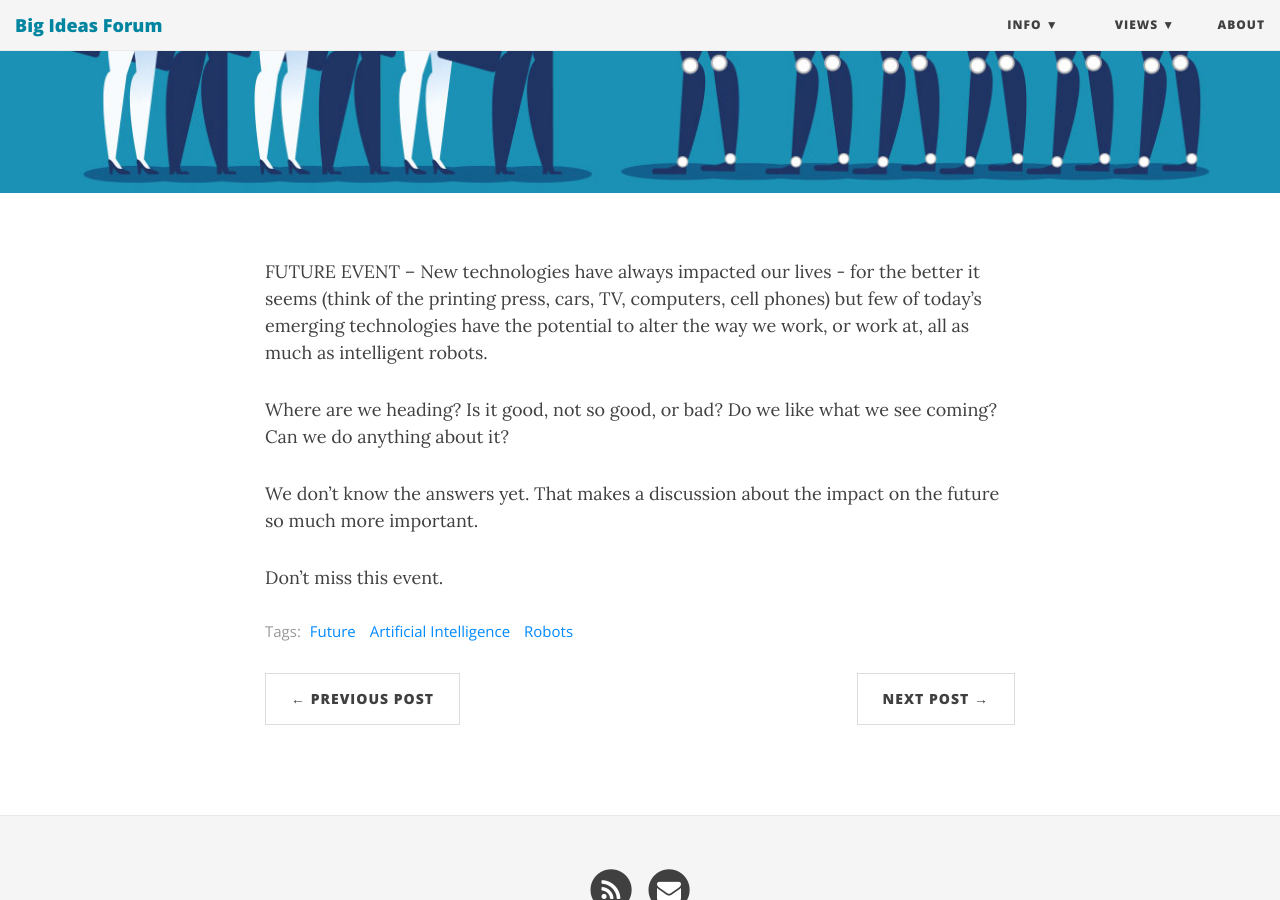
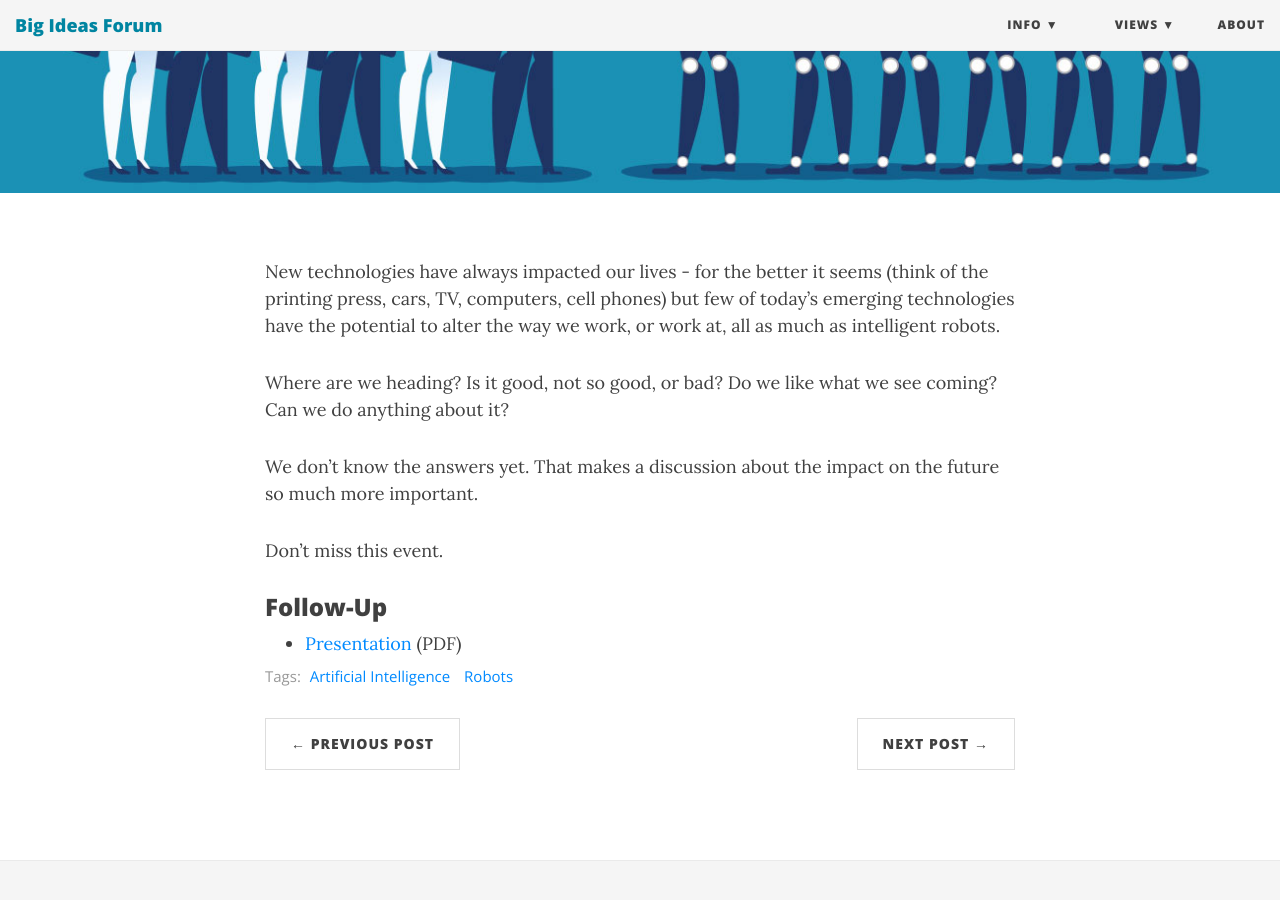
Before and after one commit to BigIdeasForum/bigideasforum.github.io, a Jekyll site: the page built from _posts/2019/2019-04-04-ai-robots-work.md, in a window 1280 px wide and 900 px high, scrolled down 393 px. Built offline with Jekyll 4.4.1, drawn with Linux system fonts in a browser that asks for light colours; nearby versions of some CDN libraries.

Commit message:
Update presentation

```diff
--- a/_posts/2019/2019-04-04-ai-robots-work.md
+++ b/_posts/2019/2019-04-04-ai-robots-work.md
@@ -3,15 +3,19 @@ layout: post
 title:  AI, Robots, and the Future of Work
 subtitle: Human Value in a Digital World
 date:   2019-04-04 19:00:00
-categories: Torben
-tags: [Future, Artificial Intelligence, Robots]
+categories: Torben, Phil
+tags: [Artificial Intelligence, Robots]
 bigimg: /img/future_of_work.jpg
 ---
 
-FUTURE EVENT -- New technologies have always impacted our lives - for the better it seems (think of the printing press, cars, TV, computers, cell phones) but few of today’s emerging technologies have the potential to alter the way we work, or work at, all as much as intelligent robots.
+New technologies have always impacted our lives - for the better it seems (think of the printing press, cars, TV, computers, cell phones) but few of today’s emerging technologies have the potential to alter the way we work, or work at, all as much as intelligent robots.
 
 Where are we heading? Is it good, not so good, or bad? Do we like what we see coming? Can we do anything about it?
 
 We don’t know the answers yet. That makes a discussion about the impact on the future so much more important.
 
 Don’t miss this event.
+
+### Follow-Up
+
+* [Presentation](/assets/present/2019/ai-robots-jobs.pdf) (PDF)
```
Also changed, not shown: assets/present/2019/ai-robots-jobs.md (added, +85 -0 lines), 1 other file.
